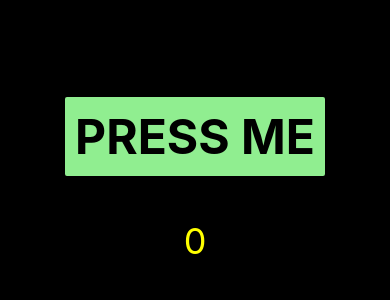
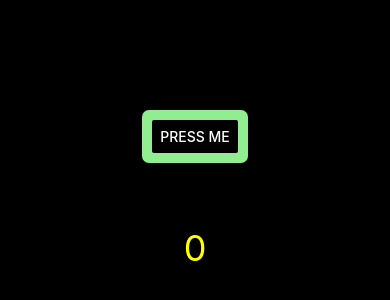
Before and after one commit to Moondancer83/react-native-app, a React Native app: screen / in a window 390 px wide. Shown: the part 244-544 px from the top of the page. Built offline with nearby package versions, Linux system fonts and the light colour scheme.

Commit message:
Using button

```diff
--- a/src/App.style.ts
+++ b/src/App.style.ts
@@ -7,15 +7,19 @@ export const style = StyleSheet.create({
     justifyContent: "center",
     alignItems: "center"
   },
+  buttonContainer: {
+    margin: 20
+  },
   button: {
     padding: 10,
     borderWidth: 3,
-    borderRadius: 5,
+    borderRadius: 10,
     backgroundColor: "lightgreen",
   },
   buttonText: {
     fontSize: 48,
-    fontWeight: "bold"
+    fontWeight: "bold",
+    color: "black"
   },
   counterText: {
     color: "yellow",
--- a/src/App.tsx
+++ b/src/App.tsx
@@ -1,5 +1,5 @@
 import React, {useState} from 'react';
-import {StatusBar, Text, TouchableOpacity, View,} from 'react-native';
+import {Button, StatusBar, Text, TouchableHighlight, View,} from 'react-native';
 import {style} from "./App.style";
 
 const App = () => {
@@ -10,9 +10,11 @@ const App = () => {
       <StatusBar barStyle="light-content" />
       <View
         style={style.view}>
-        <TouchableOpacity onPress={() => {setCount(count + 1)}} style={style.button}>
-          <Text style={style.buttonText}>PRESS ME</Text>
-        </TouchableOpacity>
+        <View style={style.buttonContainer}>
+          <TouchableHighlight style={style.button}>
+            <Button title={"PRESS ME"} onPress={() => {setCount(count + 1)}} color={"black"} />
+          </TouchableHighlight>
+        </View>
         <Text style={style.counterText}>{count}</Text>
 
       </View>
```
